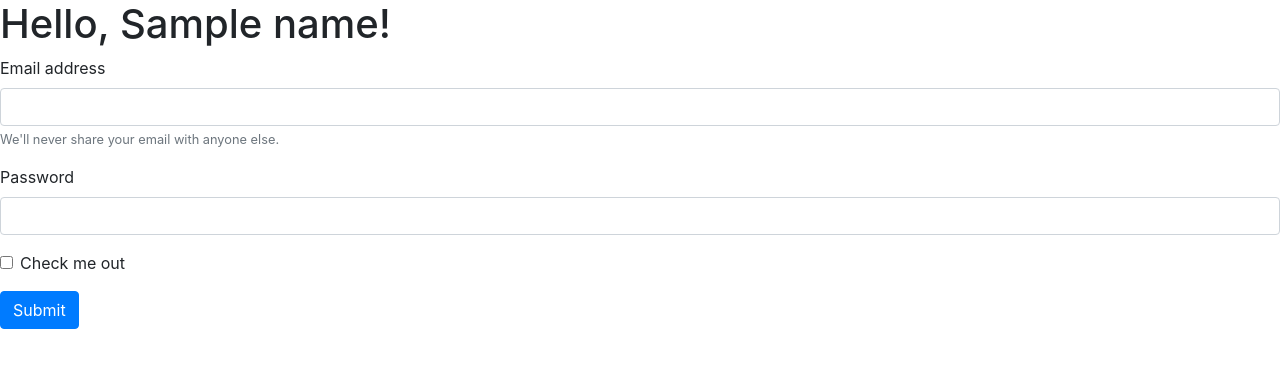
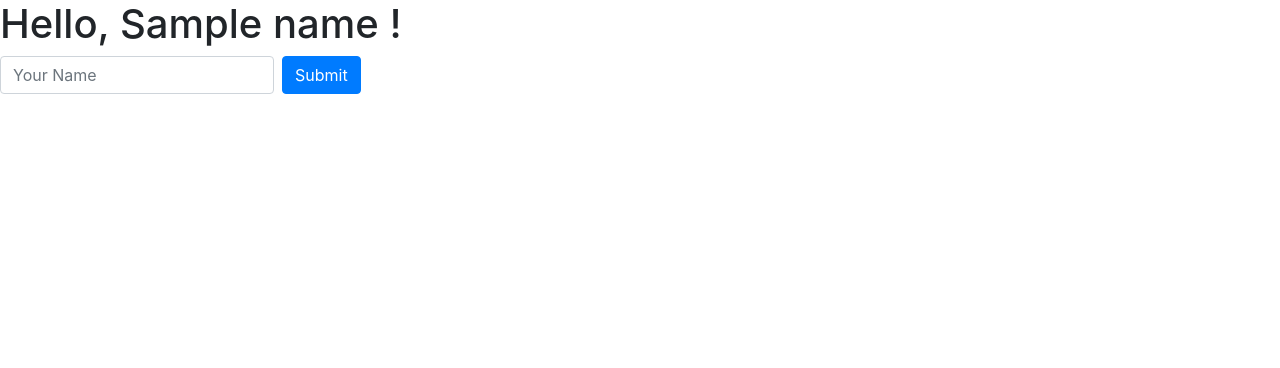
Before and after one commit to amielc1/python-bootcamp-september-2020, a Flask app: template Exercises/Flask Demo/templates/index.html in a window 1280 px wide. Shown: the top 368 px of the page. Run offline with Flask 2, Linux system fonts and the light colour scheme; the template is opened without the code that fills it: most values are stand-ins (such as "Sample title", 1, 10 or a date in 2020); some libraries are stand-ins or nearby versions.

Commit message:
Flask get post

```diff
--- a/Exercises/Flask Demo/templates/index.html
+++ b/Exercises/Flask Demo/templates/index.html
@@ -12,23 +12,14 @@
     <title>Hello, {{name}}!</title>
 </head>
 <body>
-<h1>Hello, {{name}}!</h1>
-<form>
-    <div class="form-group">
-        <label for="exampleInputEmail1">Email address</label>
-        <input type="email" class="form-control" id="exampleInputEmail1" aria-describedby="emailHelp">
-        <small id="emailHelp" class="form-text text-muted">We'll never share your email with anyone else.</small>
-    </div>
-    <div class="form-group">
-        <label for="exampleInputPassword1">Password</label>
-        <input type="password" class="form-control" id="exampleInputPassword1">
-    </div>
-    <div class="form-group form-check">
-        <input type="checkbox" class="form-check-input" id="exampleCheck1">
-        <label class="form-check-label" for="exampleCheck1">Check me out</label>
-    </div>
-    <button type="submit" class="btn btn-primary">Submit</button>
+<h1>Hello, {{name}} !</h1>
+<!--method="get"-->
+<form class="form-inline" method="post">
+    <label class="sr-only" for="inlineFormInputName2">Name</label>
+    <input type="text" class="form-control mb-2 mr-sm-2" id="inlineFormInputName2" placeholder="Your Name" name="name">
+    <button type="submit" class="btn btn-primary mb-2">Submit</button>
 </form>
+
 <!-- Optional JavaScript -->
 <!-- jQuery first, then Popper.js, then Bootstrap JS -->
 <script src="https://code.jquery.com/jquery-3.5.1.slim.min.js"
```
Also changed, not shown: Exercises/Flask Demo/MyGuiWebsite.py (+6 -2 lines).
